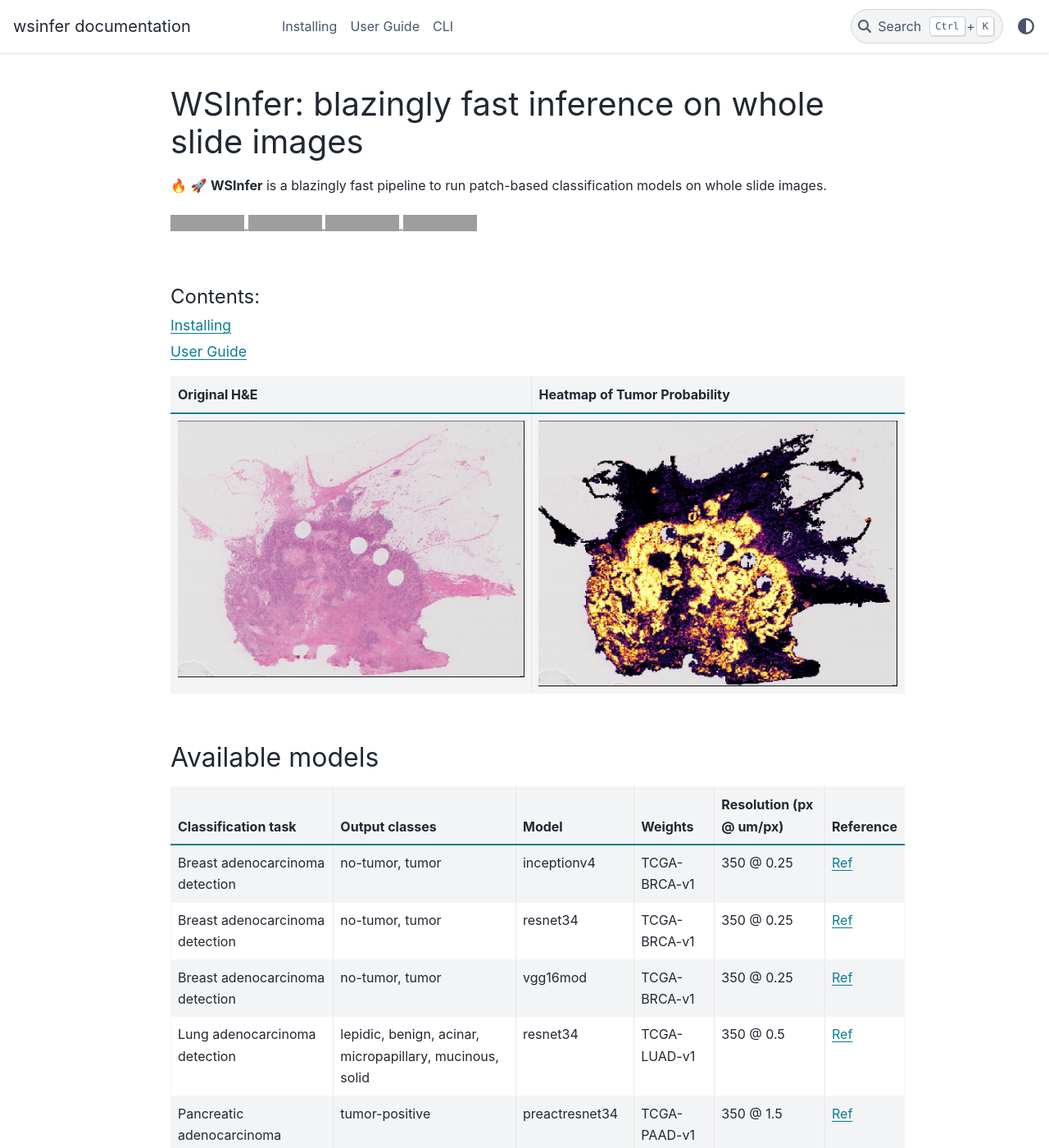
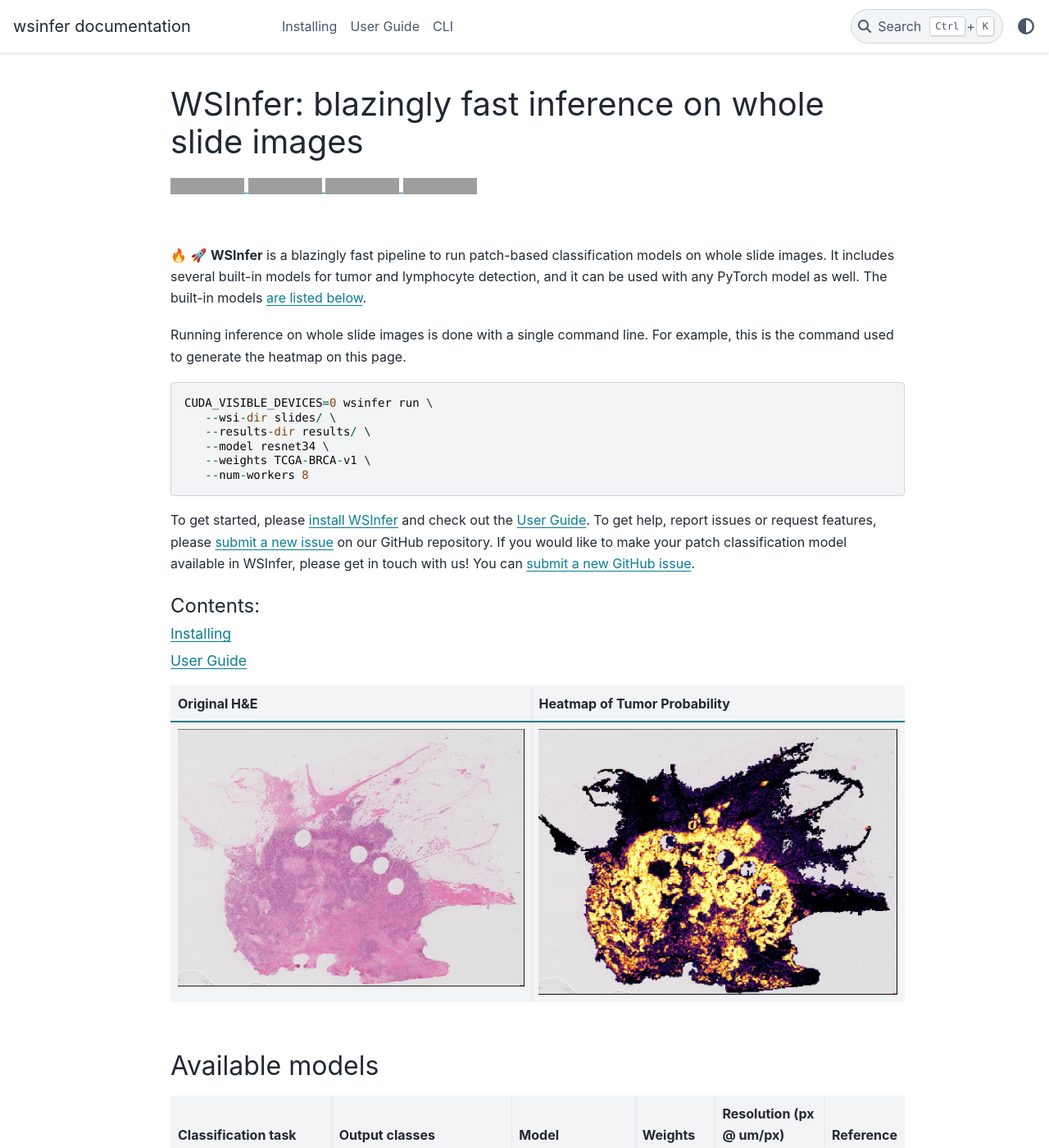
Before and after one commit to SBU-BMI/wsinfer, a Sphinx documentation site: the page built from docs/index.rst, in a window 1280 px wide and 1400 px high. Shown: the whole window at 82% size. Built offline with Sphinx 7.4.7 and the PyData theme 0.15.4, drawn with Linux system fonts in a browser that asks for light colours; some of the changed text lies outside the part shown; grey boxes are pictures that could not be loaded.

Commit message:
add more intro content to index.rst
- Add info on how to get help, request features
- Add example CLI to the homepage
- Add links to installation and user guide.

```diff
--- a/docs/index.rst
+++ b/docs/index.rst
@@ -20,6 +18,29 @@ on whole slide images.
   :target: https://pypi.org/project/wsinfer/
 
 |
+
+🔥 🚀 **WSInfer** is a blazingly fast pipeline to run patch-based classification models
+on whole slide images. It includes several built-in models for tumor and lymphocyte
+detection, and it can be used with any PyTorch model as well. The built-in models
+:ref:`are listed below <available-models>`.
+
+Running inference on whole slide images is done with a single command line. For example,
+this is the command used to generate the heatmap on this page.
+
+::
+
+   CUDA_VISIBLE_DEVICES=0 wsinfer run \
+      --wsi-dir slides/ \
+      --results-dir results/ \
+      --model resnet34 \
+      --weights TCGA-BRCA-v1 \
+      --num-workers 8
+
+To get started, please :ref:`install WSInfer<installing>` and check out the :ref:`User Guide`.
+To get help, report issues or request features, please
+`submit a new issue <https://github.com/SBU-BMI/wsinfer/issues/new>`_ on our GitHub
+repository. If you would like to make your patch classification model available in WSInfer, please
+get in touch with us! You can `submit a new GitHub issue <https://github.com/SBU-BMI/wsinfer/issues/new>`_.
 
 .. toctree::
    :maxdepth: 1
@@ -41,6 +62,8 @@ on whole slide images.
 | |img-tissue|   | |img-heatmap|                |
 +----------------+------------------------------+
 
+.. _available-models:
+
 Available models
 ----------------
 
@@ -55,7 +78,7 @@ Available models
      - Reference
    * - Breast adenocarcinoma detection
      - no-tumor, tumor
-     - inceptionv4
+     - inception_v4
      - TCGA-BRCA-v1
      - 350 @ 0.25
      - `Ref <https://doi.org/10.1016%2Fj.ajpath.2020.03.012>`_
--- a/docs/installing.rst
+++ b/docs/installing.rst
@@ -1,3 +1,5 @@
+.. _installing:
+
 Installing and getting started
 ==============================
 
--- a/docs/user_guide.rst
+++ b/docs/user_guide.rst
@@ -1,3 +1,5 @@
+.. _User Guide:
+
 User Guide
 ==========
 
```
Also changed, not shown: other parts of docs/index.rst (+1 -3 lines).
